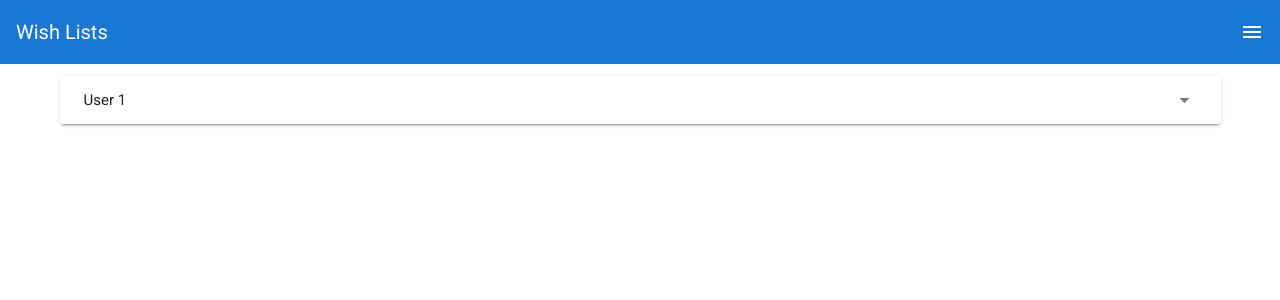
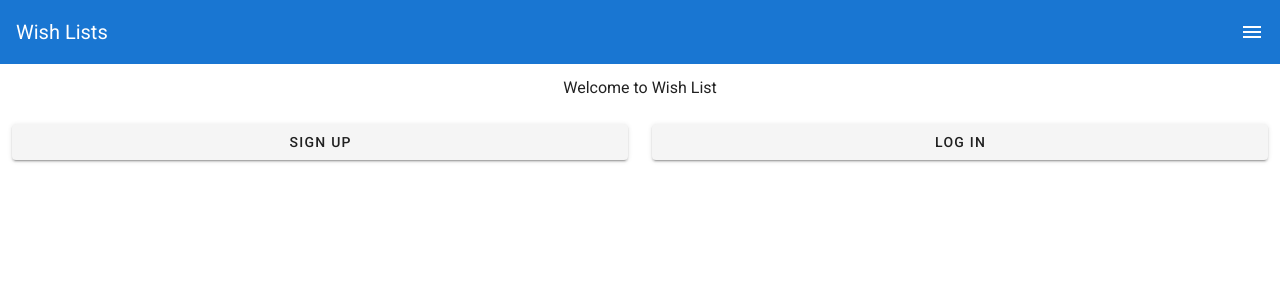
Before and after one commit to zachlearnscode/wish-lists, a Vue app: page /#/ in a window 1280 px wide. Shown: the top 300 px of the page. Built offline with nearby package versions, Linux system fonts and the light colour scheme.

Commit message:
Added Firebase and started log in component/view

```diff
--- a/package.json
+++ b/package.json
@@ -9,6 +9,7 @@
   },
   "dependencies": {
     "core-js": "^3.6.5",
+    "firebase": "^9.1.3",
     "vue": "^2.6.11",
     "vue-router": "^3.2.0",
     "vuetify": "^2.4.0"
--- /dev/null
+++ b/src/components/Credentials.vue
@@ -0,0 +1,24 @@
+<template>
+    <v-form>
+         <v-text-field v-model="username"></v-text-field>
+        <v-text-field  v-model="password"></v-text-field>
+    </v-form>
+</template>
+
+<script>
+export default {
+    props: ["signIn"],
+
+    data() {
+        return {
+            username: "",
+            password: ""
+        }
+    }
+
+}
+</script>
+
+<style>
+
+</style>
--- /dev/null
+++ b/src/firebase/config.js
@@ -0,0 +1,17 @@
+import { initializeApp } from "firebase/app";
+import { getFirestore } from "firebase/firestore";
+// TODO: Add SDKs for Firebase products that you want to use
+// https://firebase.google.com/docs/web/setup#available-libraries
+
+const firebaseConfig = {
+  apiKey: "AIzaSyDhICVCsK3nkAhi-I_EZdbvfC-a4RxbmwM",
+  authDomain: "wish-lists-db0e1.firebaseapp.com",
+  projectId: "wish-lists-db0e1",
+  storageBucket: "wish-lists-db0e1.appspot.com",
+  messagingSenderId: "664033555049",
+  appId: "1:664033555049:web:8d872b8ded92d2e89468f8"
+};
+
+initializeApp(firebaseConfig);
+
+export const db = getFirestore();
--- a/src/router/index.js
+++ b/src/router/index.js
@@ -1,6 +1,7 @@
 import Vue from "vue";
 import VueRouter from "vue-router";
 import Home from "../views/Home.vue";
+import Login from "../views/Login.vue";
 
 Vue.use(VueRouter);
 
@@ -19,6 +20,11 @@ const routes = [
     component: () =>
       import(/* webpackChunkName: "about" */ "../views/About.vue"),
   },
+  {
+    path: "/login",
+    name: "Log in",
+    component: Login
+  }
 ];
 
 const router = new VueRouter({
--- a/src/views/Home.vue
+++ b/src/views/Home.vue
@@ -1,19 +1,46 @@
 <template>
-  <v-container :fluid="$vuetify.breakpoint.name == 'xs'">
-    <v-expansion-panels multiple>
-      <wish-list></wish-list>
-    </v-expansion-panels>
+  <v-container fluid>
+    <v-row>
+      <v-col class="text-center">
+        Welcome to Wish List
+      </v-col>
+    </v-row>
+    <v-row>
+      <v-col cols="12" sm="6" order-sm="2">
+        <v-form>
+
+        </v-form>
+        <v-btn block>Log in</v-btn>
+      </v-col>
+      <v-col cols="12" sm="6" order-sm="1">
+         <v-btn block>Sign up</v-btn>
+       </v-col>
+    </v-row>
   </v-container>
 </template>
 
 <script>
-import WishList from "../components/WishList.vue";
+import { db } from "../firebase/config";
+import { collection, doc, setDoc } from "firebase/firestore";
+
+
 
 export default {
   name: "Home",
 
-  components: {
-    WishList
-  }
+  methods: {
+    async testFn() {
+      const testCollRef = collection(db, "testColl");
+
+      await setDoc(doc(testCollRef, "Good Night"), {
+        cruel: "World"
+      })
+      .catch(e => {
+        console.log(e)
+      })
+
+      return;
+    }
+  },
 };
 </script>
--- /dev/null
+++ b/src/views/Login.vue
@@ -0,0 +1,20 @@
+<template>
+
+     <credentials></credentials>
+
+</template>
+
+<script>
+import Credentials from "../components/Credentials.vue";
+
+export default {
+  components: {
+    Credentials
+  }
+
+}
+</script>
+
+<style>
+
+</style>
```
Also changed, not shown: 1 other file (tests, documents, lock files or other folders).
